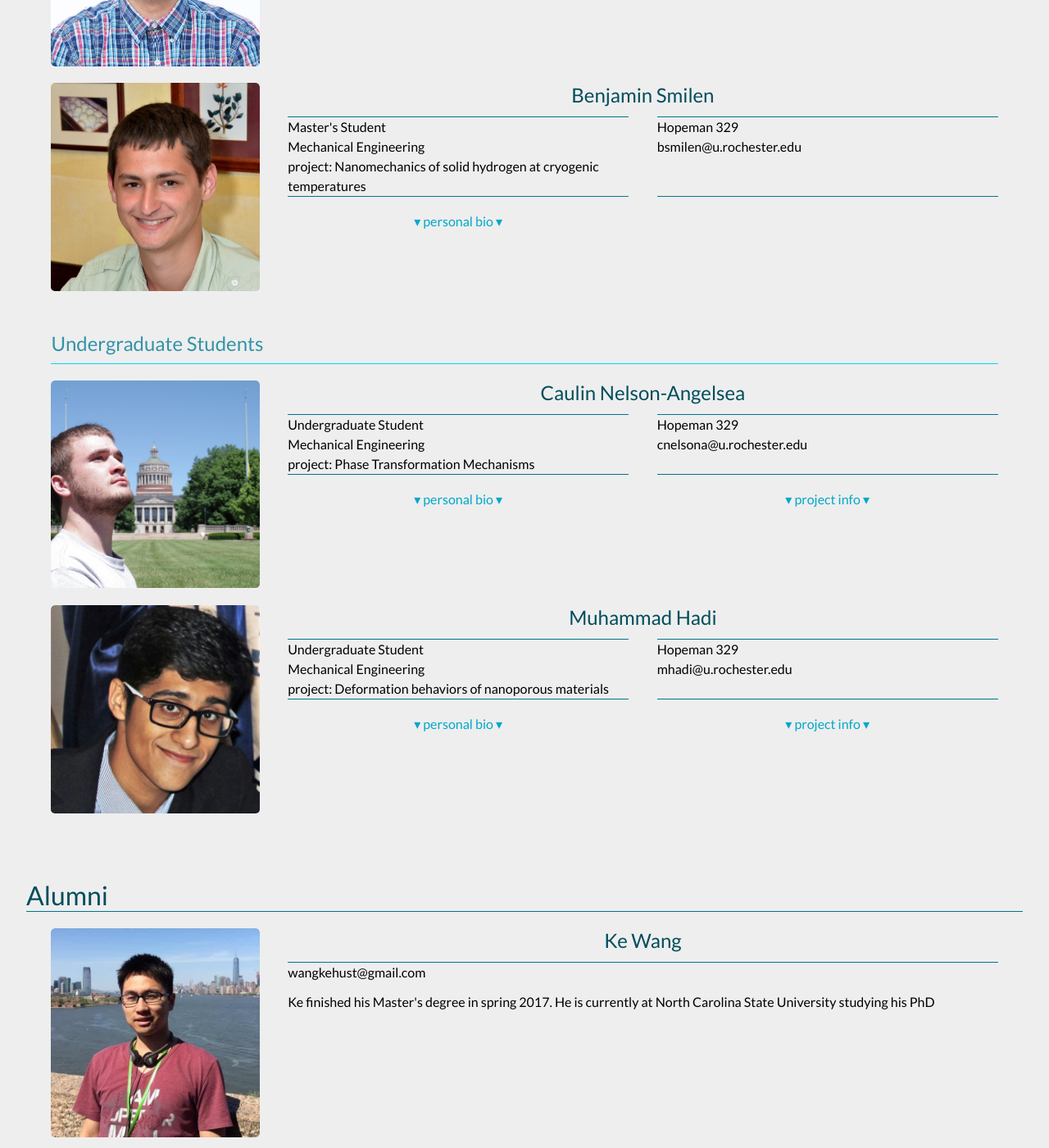
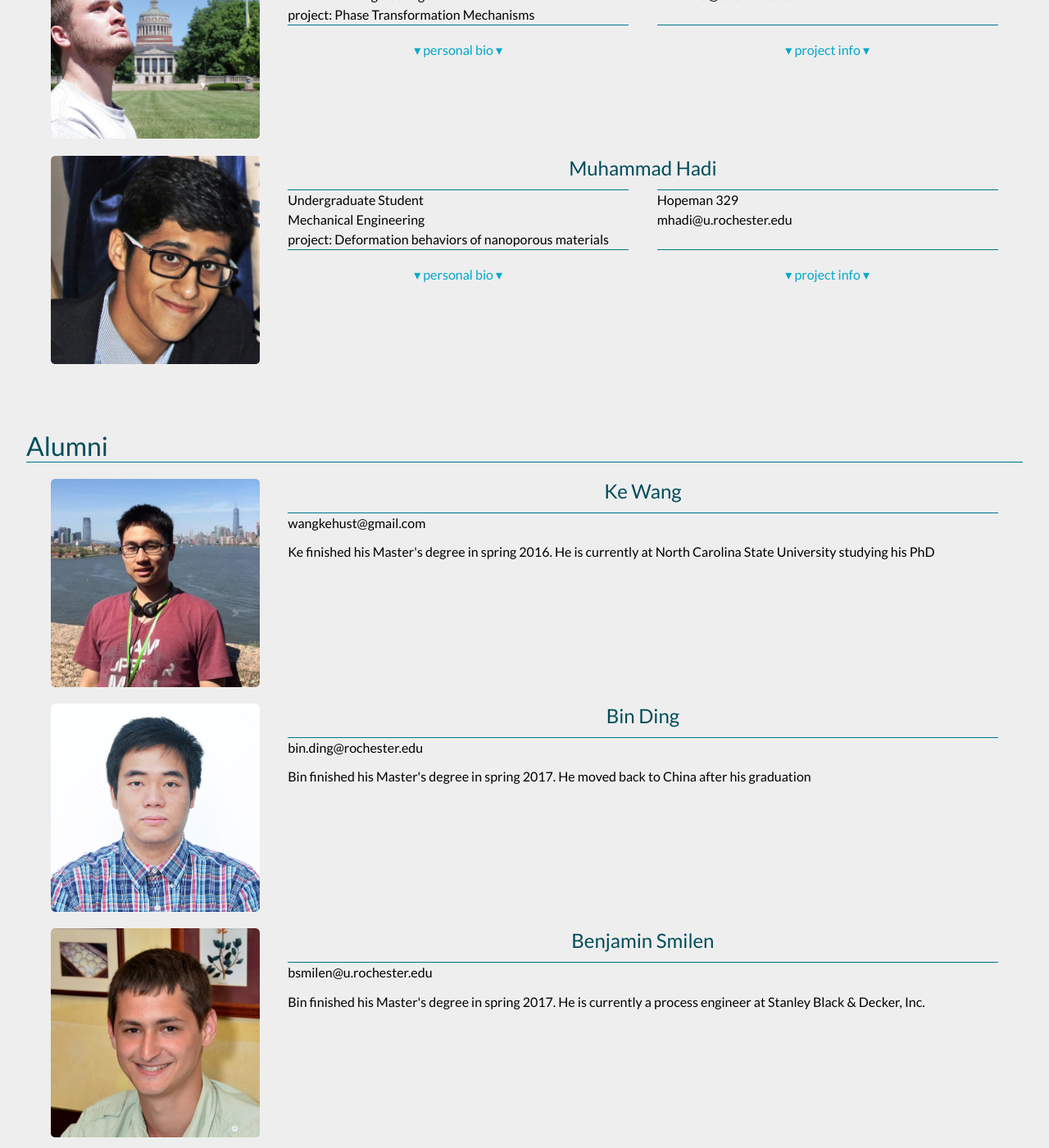
Before and after one commit to niaz60/website, a Jekyll site: the page built from people.md, in a window 1280 px wide and 1400 px high, scrolled down 2385 px. Shown: the whole window at 82% size. Built offline with Jekyll 4.4.1, drawn with Linux system fonts in a browser that asks for light colours; some of the changed text lies outside the part shown.

Commit message:
Your message goes here

```diff
--- a/_data/people/alumni.yml
+++ b/_data/people/alumni.yml
@@ -11,4 +11,14 @@
 - alumni_name: Ke Wang
   pic: ke-wang.jpg
   email: wangkehust@gmail.com
-  status: "Ke finished his Master's degree in spring 2017. He is currently at North Carolina State University studying his PhD"
+  status: "Ke finished his Master's degree in spring 2016. He is currently at North Carolina State University studying his PhD"
+
+- alumni_name: Bin Ding
+  pic: bin-ding.jpg
+  email: bin.ding@rochester.edu
+  status: "Bin finished his Master's degree in spring 2017. He moved back to China after his graduation"
+
+- alumni_name: Benjamin Smilen
+  pic: Ben-Smilen.jpg
+  email: bsmilen@u.rochester.edu
+  status: "Bin finished his Master's degree in spring 2017. He is currently a process engineer at Stanley Black & Decker, Inc."
```
Also changed, not shown: _data/people/graduate.yml (+22 -22 lines).
